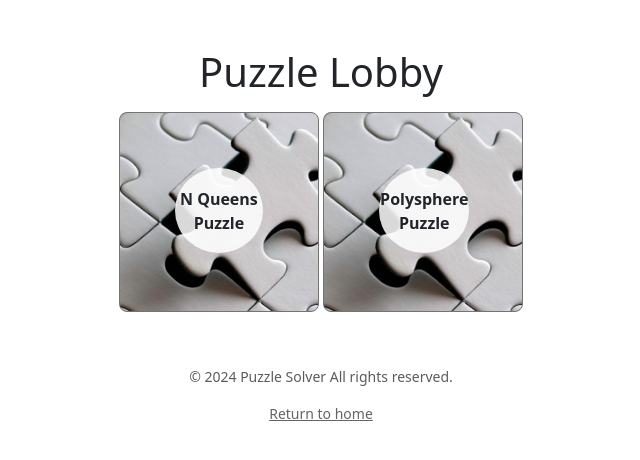
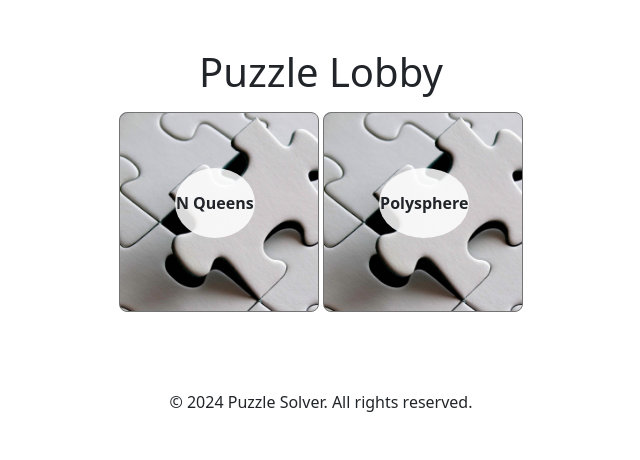
Before and after one commit to Ilan-Goren/ASEProject, a Django app: page / in a window 1280 px wide. Shown: the part 88-548 px from the top of the page, without its empty margins (319-959 px from the left). Run offline with Django 5.2, Linux system fonts and the light colour scheme.

Commit message:
UI enhancements for Home page. Fix naming for nqueens URLS. Add Go Back button in layout.

```diff
--- a/nqueens/templates/nqueens/home.html
+++ b/nqueens/templates/nqueens/home.html
@@ -7,7 +7,7 @@
 {% block main %}
 
 <h1>N-Queens</h1>
-<form action="{% url 'solution' %}" method="post" class="mb-3">
+<form action="{% url 'puzzle' %}" method="post" class="mb-3">
     {% csrf_token %}
 
     <div class="mb-3">
--- a/nqueens/templates/nqueens/puzzle.html
+++ b/nqueens/templates/nqueens/puzzle.html
@@ -28,7 +28,7 @@
         <button type="submit" class="btn btn-primary mt-3" name="action" value="check_board">Check Your Solution</button>
     </form>
 
-    <form action="{% url 'solution' %}" method="POST" class="mt-3">
+    <form action="{% url 'puzzle' %}" method="POST" class="mt-3">
         {% csrf_token %}
         <input type="hidden" name="n" value="{{ n }}">
         <button class="btn btn-success" name="button" value="go_solution">Get a possible solution</button>
--- a/nqueens/urls.py
+++ b/nqueens/urls.py
@@ -3,6 +3,6 @@ from . import views
 
 urlpatterns = [
     path('', views.home, name='nqueens_home'),
-    path('/solution', views.solution, name='solution'),
+    path('/puzzle', views.puzzle, name='puzzle'),
     path('/result', views.check_solution, name='check_solution'),
 ]
--- a/nqueens/views.py
+++ b/nqueens/views.py
@@ -27,7 +27,7 @@ def home(request):
         })
 
 # View to handle solving the N-Queens problem based on user input
-def solution(request):
+def puzzle(request):
     '''
     Handles the form submission when the user inputs a value for N.
     It checks if the request method is POST and validates the form.
--- a/static/css/styles.css
+++ b/static/css/styles.css
@@ -22,33 +22,42 @@
     text-shadow: black;
 }
 
+.puzzle-card:hover tr{
+    /* backdrop-filter: blur(20px); */
+    background-color: transparent;
+}
+
 .puzzle-card th {
-    height: 85px; /* Adjust height for your circular text */
+    height: 70px;
     border-radius: 50%;
 }
 
-.puzzle-card:hover th {
-    border-radius: 0%;
-}
-
 .puzzle-card:hover {
-    height: auto;
+    height: 200px;
     width: auto;
     transform: scale(1.05);
     box-shadow: 0 4px 8px rgba(0, 0, 0, 0.1);
 }
 
-.puzzle-description-row {
+.puzzle-description-row{
     display: none;
 }
 
-.puzzle-card:hover .puzzle-description-row {
-    display:block;
+.puzzle-button{
+    display: none;
 }
 
+/* .puzzle-card:hover .puzzle-description-row {
+    display:block;
+} */
+
 .puzzle-card:hover .puzzle-button {
-    display: inline;
+    display: block;
 }
+.puzzle-card:hover .puzzle-title {
+    display: none;
+}
+
 
 .header{
     background-color:#F5E8C7;
--- a/templates/home.html
+++ b/templates/home.html
@@ -10,33 +10,21 @@
 <h1 class="mb-3">Puzzle Lobby</h1>
 
 <table class="puzzle-card">
-        <tr>
-            <th>N Queens Puzzle</th>
+        <tr class="puzzle-title">
+            <th>N Queens</th>
         </tr>
-        <tr class="puzzle-description-row">
-            <td>First enter the N number of queens as input</td>
-            <td>Choose either to get a direct solution or to solver yousrself.</td>
-            <td>If you choose to solve yourself you will get an empty N x N sized board.</td>
-            <td>You can place or remove a queen by clicking on the cell in the board</td>
-            <td>Check your solution with "Check Solution" Button</td>
-            <td>If you have given up you can click on show possible solution.</td>
             <td class="puzzle-button">
-                <a class="btn btn-primary mt-5 mb-3" href="/nqueens">Go to puzzle</a>
+                <a class="btn btn-info mt-3 mb-3" href="/nqueens">Go to puzzle</a>
             </td>
-        </tr>
-
 </table>
 
 <table class="puzzle-card">
-    <tr>
-        <th>Polysphere Puzzle</th>
-    </tr>
-    <tr class="puzzle-description-row">
-        <td>Solve Polysphere puzzle by placing different shapes in a 5 x 11 rectangular board</td>
+        <tr class="puzzle-title">
+            <th>Polysphere</th>
+        </tr>
         <td class="puzzle-button">
-            <a class="btn btn-primary mt-3 mb-3" href="/polysphere">Go to puzzle</a>
+            <a class="btn btn-info mt-3 mb-3" href="/polysphere">Go to puzzle</a>
         </td>
-    </tr>
 
 </table>
 
--- a/templates/layout.html
+++ b/templates/layout.html
@@ -22,7 +22,7 @@
         <!-- a navigation bar for the top of each page, currently only used to return to home page -->
         <nav class="bg-light border navbar navbar-expand-md navbar-light">
             <div class="container-fluid">
-                <a class="navbar-brand" href="">
+                <a class="navbar-brand" href="{% url 'home' %}">
                     <div class="logo">
                         <img src="{% static 'icon.jpg' %}" alt="Page Logo">
                     </div>
@@ -45,9 +45,18 @@
         </main>
 
         <!-- a footer for each page featuring some typical sample text-->
-        <footer class="mb-5 small text-center text-muted">
-            <p>&copy; 2024 Puzzle Solver All rights reserved.</p>
-            <a href="{% url 'home' %}" style="color: rgb(100, 100, 100);">Return to home</a>
+        <footer class="footer text-dark text-center py-4">
+                <p class="mb-1">&copy; 2024 Puzzle Solver. All rights reserved.</p>
+                {% if request.path == '/polysphere/puzzle' %}
+                    <a class="btn btn-primary mb-3" href="{% url 'polysphere_home' %}">Go Back</a>
+                    <a class="btn btn-outline-dark mb-3" href="{% url 'home' %}">Return to home</a>
+                {% elif request.path == '/nqueens/puzzle' %}
+                    <a class="btn btn-primary mb-3" href="{% url 'nqueens_home' %}">Go Back</a>
+                    <a class="btn btn-outline-dark mb-3" href="{% url 'home' %}">Return to home</a>
+                {% elif request.path == '/' %}
+                {% else %}
+                <a class="btn btn-outline-dark mb-3" href="{% url 'home' %}">Return to home</a>
+                {% endif %}
         </footer>
 
     </body>
```
